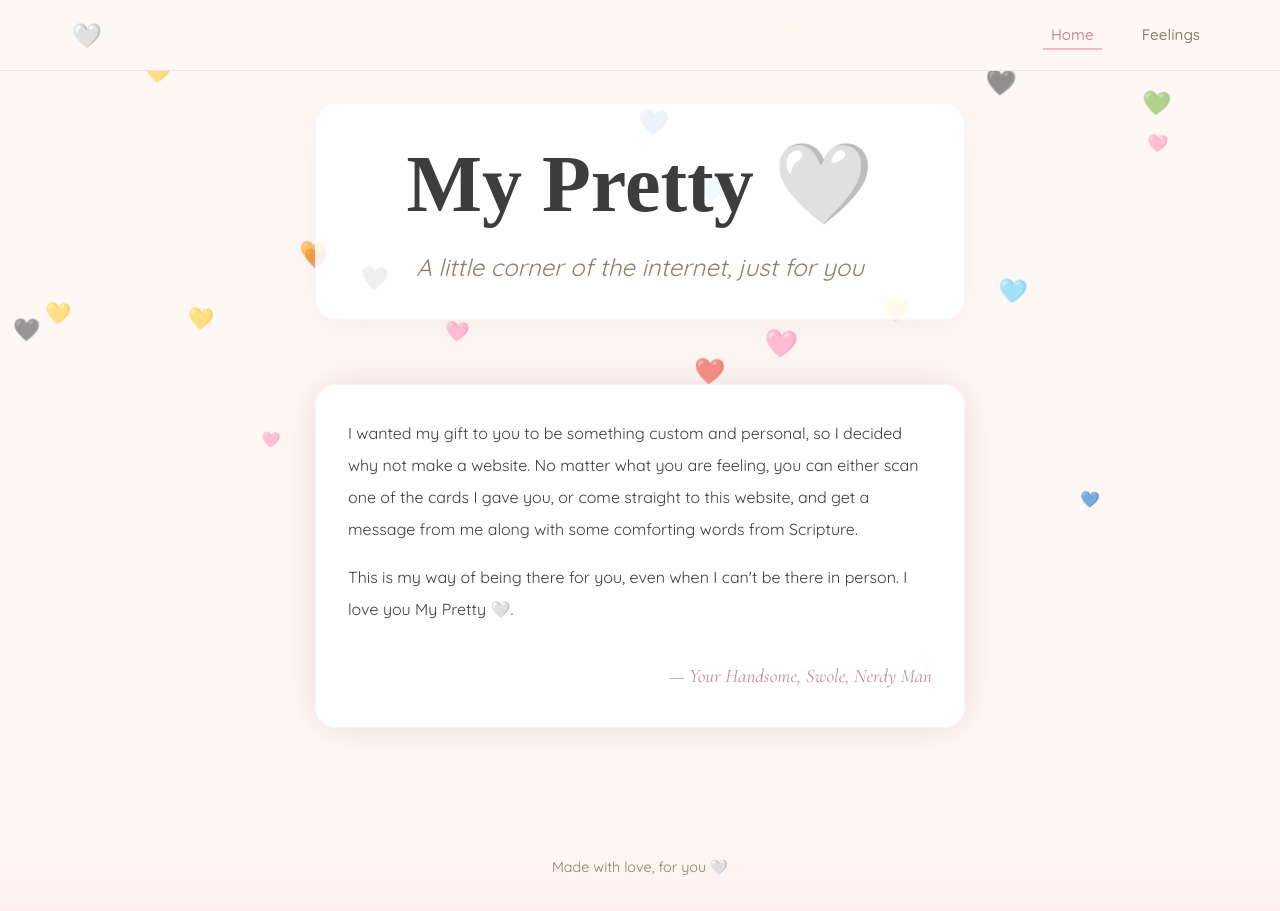
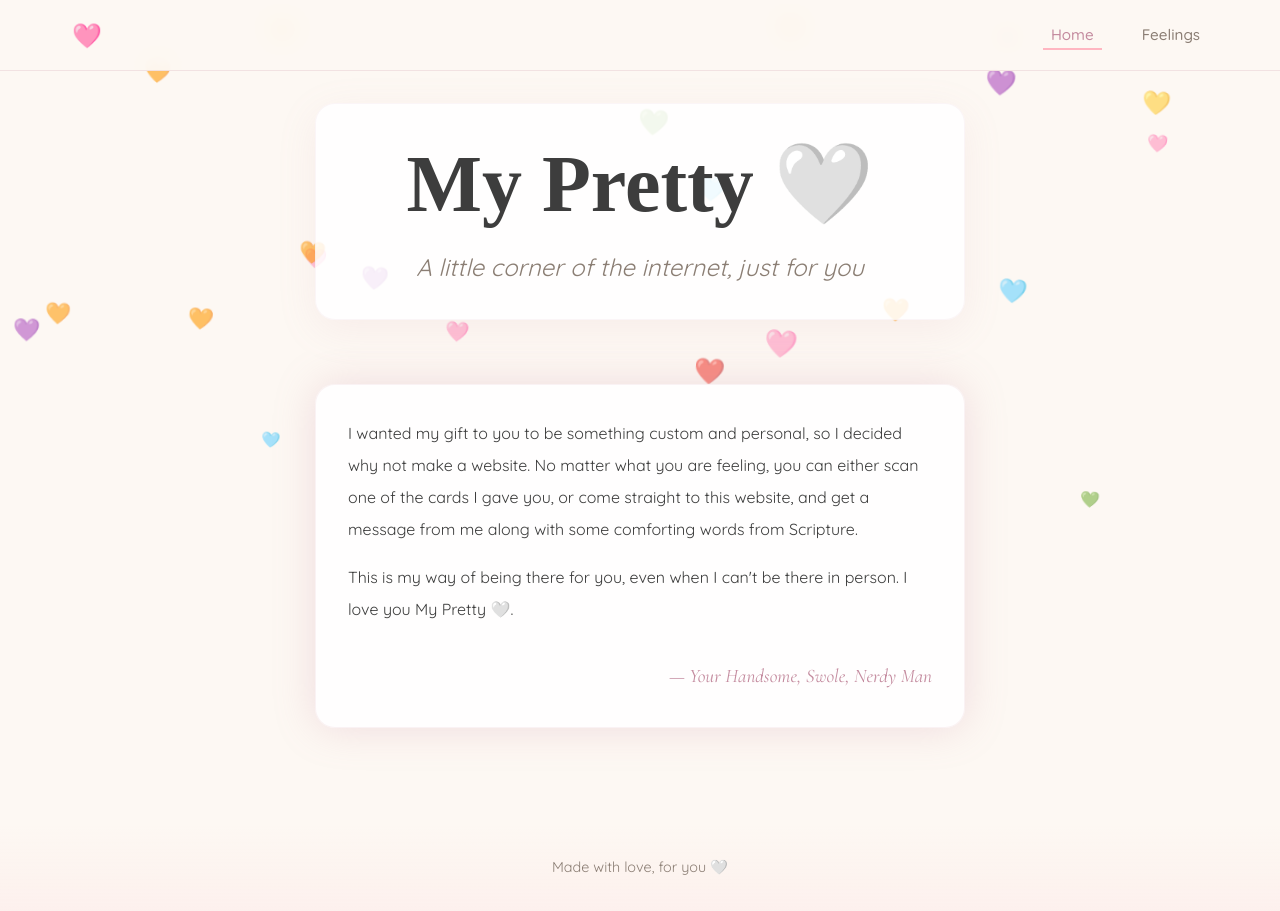
Before and after one commit to dmeim/ilovemypretty.com, a React (Vite) app: page / in a window 1280 px wide. Built offline with nearby package versions, Linux system fonts and the light colour scheme; a web font is replaced by a local one.

Commit message:
added random heart icon on refresh for site and favicon and removed card effect on feelings page

```diff
--- a/src/components/Card.css
+++ b/src/components/Card.css
@@ -14,18 +14,6 @@
   border: 1px solid rgba(200, 139, 159, 0.15);
   box-shadow: 0 4px 20px rgba(200, 139, 159, 0.08);
   transition: all 300ms ease;
-  animation: cardFadeIn 500ms ease forwards;
-}
-
-@keyframes cardFadeIn {
-  from {
-    opacity: 0;
-    transform: translateY(10px);
-  }
-  to {
-    opacity: 1;
-    transform: translateY(0);
-  }
 }
 
 .card:hover {
--- a/src/components/Card.jsx
+++ b/src/components/Card.jsx
@@ -5,11 +5,8 @@ function Card({ to, title, subtitle, theming, delay = 0 }) {
   const cardStyle = theming ? {
     '--card-bg': theming.backgroundColor,
     '--card-text': theming.textColor,
-    '--card-accent': theming.accentColor,
-    animationDelay: `${delay * 100}ms`
-  } : {
-    animationDelay: `${delay * 100}ms`
-  }
+    '--card-accent': theming.accentColor
+  } : {}
 
   return (
     <Link to={to} className="card" style={cardStyle}>
--- a/src/components/Layout.jsx
+++ b/src/components/Layout.jsx
@@ -1,15 +1,42 @@
-import { useMemo } from 'react'
+import { useMemo, useEffect } from 'react'
 import { Outlet, Link, useLocation } from 'react-router-dom'
 import './Layout.css'
 
 // All heart emoji colors
-const heartEmojis = ['🤍', '❤️', '🧡', '💛', '💚', '💙', '💜', '🖤', '🤎', '🩷', '🩵', '🩶']
+const heartEmojis = ['🤍', '❤️', '🧡', '💛', '💚', '💙', '💜', '🩷', '🩵', '🩶']
 
 // Configuration - just change this number!
 const HEART_COUNT = 30
 
 function Layout() {
   const location = useLocation()
+
+  // Randomly select one heart emoji for the logo and favicon on each page load
+  const selectedHeart = useMemo(() =>
+    heartEmojis[Math.floor(Math.random() * heartEmojis.length)],
+    []
+  )
+
+  // Update the favicon dynamically to match the selected heart
+  useEffect(() => {
+    const canvas = document.createElement('canvas')
+    canvas.width = 64
+    canvas.height = 64
+    const ctx = canvas.getContext('2d')
+    ctx.font = '56px serif'
+    ctx.textAlign = 'center'
+    ctx.textBaseline = 'middle'
+    ctx.fillText(selectedHeart, 32, 36)
+
+    // Find existing favicon or create new one
+    let link = document.querySelector("link[rel*='icon']")
+    if (!link) {
+      link = document.createElement('link')
+      link.rel = 'icon'
+      document.head.appendChild(link)
+    }
+    link.href = canvas.toDataURL('image/png')
+  }, [selectedHeart])
 
   // Generate random hearts with random styles once on mount
   const hearts = useMemo(() =>
@@ -49,7 +76,7 @@ function Layout() {
       <header className="header">
         <nav className="nav">
           <Link to="/" className="nav-logo">
-            🤍
+            {selectedHeart}
           </Link>
           <ul className="nav-links">
             {navItems.map(item => (
```
